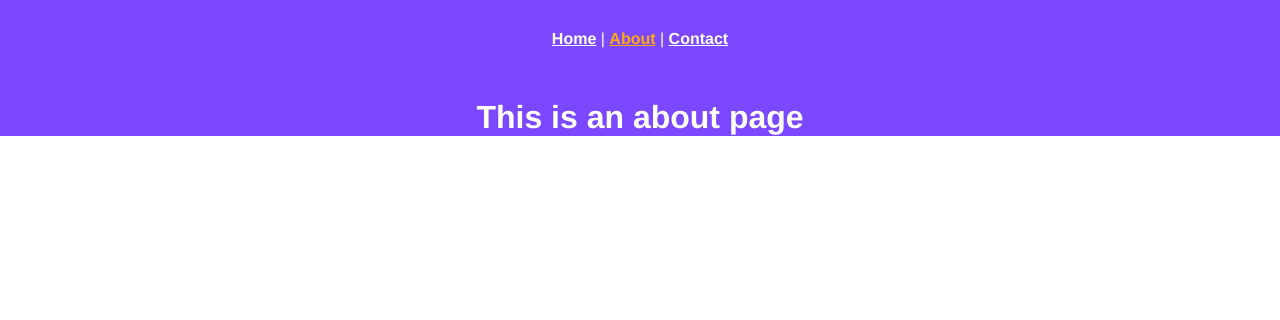
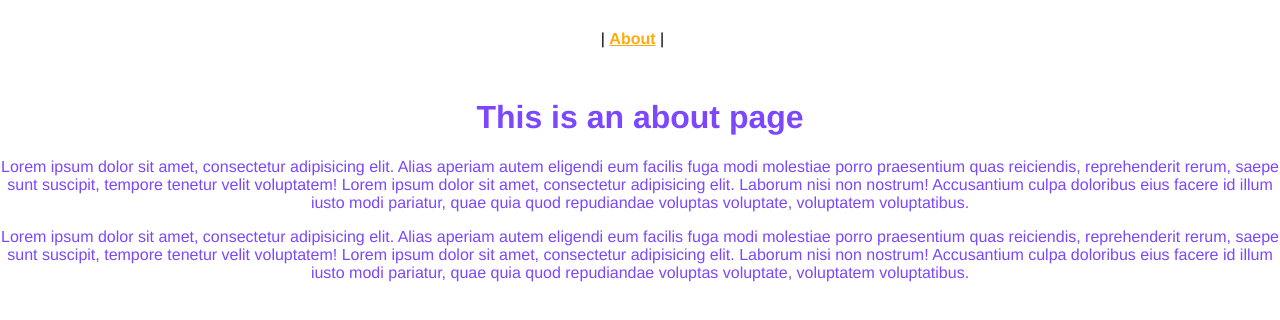
Before and after one commit to Swann606/vuefolio, a Vue app: page /about in a window 1280 px wide. Shown: the top 320 px of the page. Built offline with nearby package versions, Linux system fonts and the light colour scheme.

Commit message:
minor correction

```diff
--- a/src/App.vue
+++ b/src/App.vue
@@ -24,7 +24,20 @@ body {
   -webkit-font-smoothing: antialiased;
   -moz-osx-font-smoothing: grayscale;
   text-align: center;
-  color: white;
-  background-color: $purple;
+
+}
+
+.full-section{
+  min-height: 100vh;
+}
+
+  .full-section.primary{
+    color: $white;
+    background-color: $purple;
+  }
+
+.full-section.secondary{
+  color: $purple;
+  background-color: $white;
 }
 </style>
--- a/src/layout/MainMenu.vue
+++ b/src/layout/MainLayout.vue
@@ -19,7 +19,7 @@
 <script>
 
 export default {
-  name: 'MainMenu'
+  name: 'MainLayout'
 }
 
 </script>
--- a/src/router/index.js
+++ b/src/router/index.js
@@ -1,6 +1,5 @@
 import Vue from "vue";
 import VueRouter from "vue-router";
-import Land from "../views/Land.vue";
 
 Vue.use(VueRouter);
 
@@ -9,13 +8,13 @@ Vue.use(VueRouter);
 const routes = [
   {
     path: "/",
-    name: "Land",
-    component: Land,
+    name: "Loader",
+    component: () => import(/* webpackChunkName: "loader" */ "../views/Loader.vue"),
   },
   {
     path: "",
     name: "Main",
-    component: () => import(/* webpackChunkName: "main" */ "../layout/MainMenu.vue"),
+    component: () => import(/* webpackChunkName: "main" */ "../layout/MainLayout.vue"),
     children:[
       {
         path: "/home",
--- a/src/views/About.vue
+++ b/src/views/About.vue
@@ -1,5 +1,9 @@
 <template>
-  <div class="about">
+  <div class="about full-section secondary">
     <h1>This is an about page</h1>
+    <p>Lorem ipsum dolor sit amet, consectetur adipisicing elit. Alias aperiam autem eligendi eum facilis fuga modi molestiae porro praesentium quas reiciendis, reprehenderit rerum, saepe sunt suscipit, tempore tenetur velit voluptatem! Lorem ipsum dolor sit amet, consectetur adipisicing elit. Laborum nisi non nostrum! Accusantium culpa doloribus eius facere id illum iusto modi pariatur, quae quia quod repudiandae voluptas voluptate, voluptatem voluptatibus.</p>
+
+    <p>Lorem ipsum dolor sit amet, consectetur adipisicing elit. Alias aperiam autem eligendi eum facilis fuga modi molestiae porro praesentium quas reiciendis, reprehenderit rerum, saepe sunt suscipit, tempore tenetur velit voluptatem! Lorem ipsum dolor sit amet, consectetur adipisicing elit. Laborum nisi non nostrum! Accusantium culpa doloribus eius facere id illum iusto modi pariatur, quae quia quod repudiandae voluptas voluptate, voluptatem voluptatibus.</p>
+
   </div>
 </template>
--- a/src/views/Error404.vue
+++ b/src/views/Error404.vue
@@ -1,5 +1,5 @@
 <template>
-  <div class="404">
+  <div class="404 full-section secondary">
     <h1>404 Error</h1>
     <p>Cette page n'éxiste pas</p>
   </div>
--- a/src/views/Home.vue
+++ b/src/views/Home.vue
@@ -1,5 +1,5 @@
 <template>
-  <div class="home">
+  <div class="home full-section primary">
     <img alt="Vue logo" src="../assets/logo.png" />
     <HelloWorld msg="Welcome to Your Vue.js App" />
   </div>
@@ -7,12 +7,14 @@
 
 <script>
 
-import HelloWorld from "@/components/HelloWorld.vue";
+
+
+//import HelloWorld from "@/components/HelloWorld.vue";
 
 export default {
   name: "Home",
   components: {
-    HelloWorld,
+   HelloWorld:() => import(/* webpackChunkName: "hello-world" */ '@/components/HelloWorld.vue'  )
   },
 };
 </script>
--- a/src/views/Land.vue
+++ b/src/views/Loader.vue
@@ -1,5 +1,5 @@
 <template>
-    <div id="land">
+    <div id="loader">
 
         <div id="load" v-bind:style="{ minWidth : count + '%' }">
         </div>
@@ -49,7 +49,7 @@ export default {
 
 <style scoped lang="scss">
 
-#land{
+#loader{
     height: 100vh;
     background-color: #0571FF;
     color: #FFAB0F;
```
Also changed, not shown: src/components/Menu.vue (added), src/components/Project.vue (added), src/components/cv.vue (deleted), src/components/project.vue (deleted), 1 other file (tests, documents, lock files or other folders).
